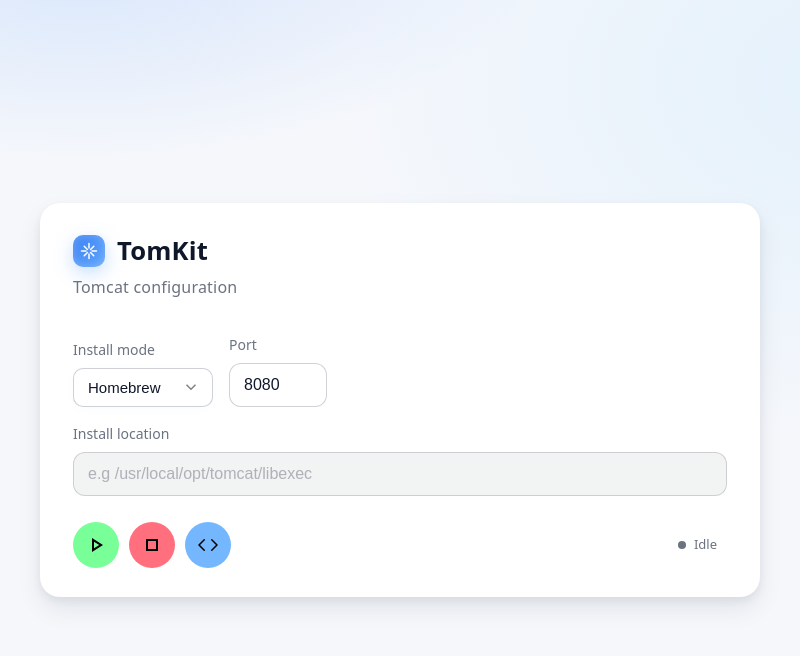
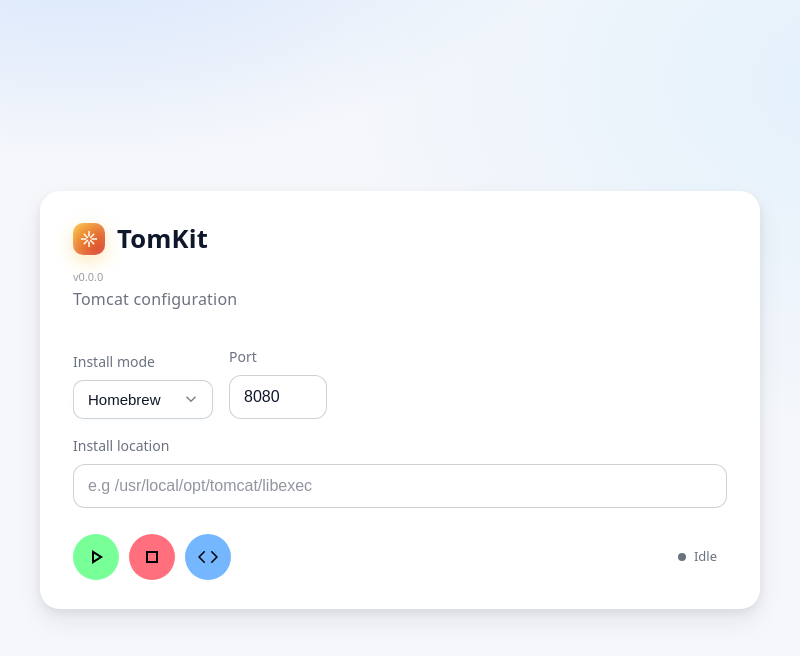
Before and after one commit to josephtuckwell/TomKit, an Electron app: page app/public/index.html in a window 800 px wide. Drawn offline with Linux system fonts and the light colour scheme; no server answers.

Commit message:
- Now fetching and displaying app version no

```diff
--- a/app/package.json
+++ b/app/package.json
@@ -1,6 +1,6 @@
 {
   "name": "app",
-  "version": "1.0.0",
+  "version": "0.0.2a",
   "description": "simple tomcat configuration tool",
   "license": "ISC",
   "author": "josephtuckwell",
--- a/app/preload.js
+++ b/app/preload.js
@@ -5,4 +5,5 @@
   stopTomcat: (path, type, port) => ipcRenderer.invoke('stop-tomcat', path, type, port),
   openLogWindow: (logPath) => ipcRenderer.send('open-log-window', logPath),
   onCatalinaData: (callback) => ipcRenderer.on('catalina-data', (event, data) => callback(data)),
+  getAppVersion: () => ipcRenderer.invoke('get-app-version'),
 });
--- a/app/public/index.html
+++ b/app/public/index.html
@@ -17,6 +17,7 @@
         </span>
         TomKit
       </h1>
+        <span class="version" id="version">v0.0.0</span>
       <p class="subtitle">Tomcat configuration</p>
     </header>
 
@@ -65,10 +66,12 @@
           </button>
         </div>
 
-        <span class="status" id="status" aria-live="polite">
-          <span class="status-dot" aria-hidden="true"></span>
-          Idle
-        </span>
+        <div class="footer-right">
+          <span class="status" id="status" aria-live="polite">
+            <span class="status-dot" aria-hidden="true"></span>
+            Idle
+          </span>
+        </div>
       </div>
     </form>
   </main>
@@ -79,6 +82,15 @@
       const elStatus = document.getElementById('status');
       const installType = document.getElementById('installType');
       const installLocation = document.getElementById('installLocation');
+      const versionElement = document.getElementById('version');
+
+      // Load version from package.json
+      window.api.getAppVersion().then(version => {
+        versionElement.textContent = `v${version}`;
+      }).catch(error => {
+        console.error('Failed to load version:', error);
+        versionElement.textContent = 'v0.0.0';
+      });
 
       // Update the status display
       const setStatus = (label, kind) => {
--- a/app/public/stylesheets/main.css
+++ b/app/public/stylesheets/main.css
@@ -71,8 +71,8 @@
       place-items: center;
       width: 32px; height: 32px;
       border-radius: 10px;
-      background: linear-gradient(135deg, var(--brand), var(--brand-2));
-      box-shadow: inset 0 0 10px rgba(255,255,255,0.25), 0 6px 18px rgba(96, 165, 250, 0.35);
+      background: linear-gradient(135deg, #F9C23C, #D73027);
+      box-shadow: inset 0 0 10px rgba(255,255,255,0.25), 0 6px 18px rgba(249, 194, 60, 0.35);
     }
 
     .subtitle {
@@ -247,6 +247,19 @@
       margin-top: 10px;
     }
 
+    .footer-right {
+      display: flex;
+      align-items: center;
+      gap: 12px;
+    }
+
+    .version {
+      font-size: 11px;
+      color: var(--muted);
+      opacity: 0.7;
+      font-weight: 500;
+    }
+
     .hint { color: var(--muted); font-size: 13px; }
 
     @media (prefers-reduced-motion: reduce) {
```
Also changed, not shown: app/main.js (+17 -0 lines).
